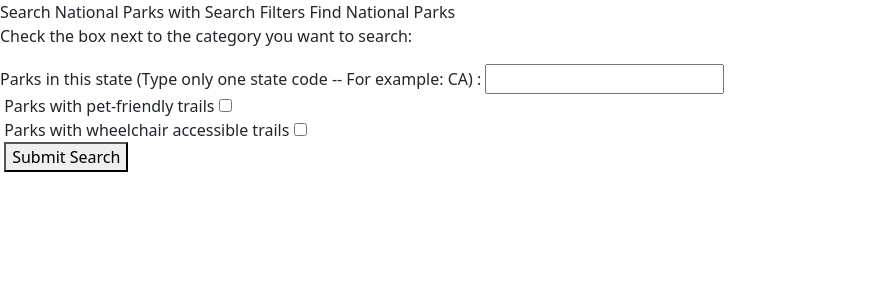
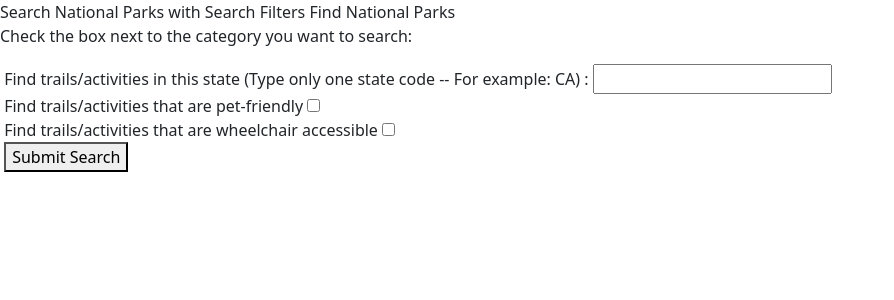
Before and after one commit to Jessica-Lynn3/National-Parks-and-Lakes-WebApp, a Flask app: page /search-filter-page in a window 1280 px wide. Shown: the top 300 px of the page, without its empty margins (0-894 px from the left). Run offline with Flask 2, Linux system fonts and the light colour scheme.

Commit message:
Updated text: this is a filter to find trails and activities using the NPS API endpoint /thingstodo

```diff
--- a/templates/search-filter-page.html
+++ b/templates/search-filter-page.html
@@ -20,14 +20,14 @@
         <p> Check the box next to the category you want to search: </p>
 
         <div>
-            <label for="parks-by-state-filter">Parks in this state (Type only one state code -- For example: CA) :</label>
-            <input type="text" name="state" id="user-selected-state" required>
+            <label for="parks-by-state-filter"></label>
+            Find trails/activities in this state (Type only one state code -- For example: CA) : <input type="text" name="state" id="user-selected-state" required>
             <br>
             <label for="parks-with-pet-friendly-trails"></label>
-            Parks with pet-friendly trails <input type="checkbox" name="checkbox-filter" id="pet-filter">
+            Find trails/activities that are pet-friendly <input type="checkbox" name="checkbox-filter" id="pet-filter">
             <br>
             <label for="parks-with-wheelchair-accessible-trails"></label>
-            Parks with wheelchair accessible trails <input type="checkbox" name="checkbox-filter" id="wh-access-filter">
+            Find trails/activities that are wheelchair accessible <input type="checkbox" name="checkbox-filter" id="wh-access-filter">
         </div>
 
         <div>
```
